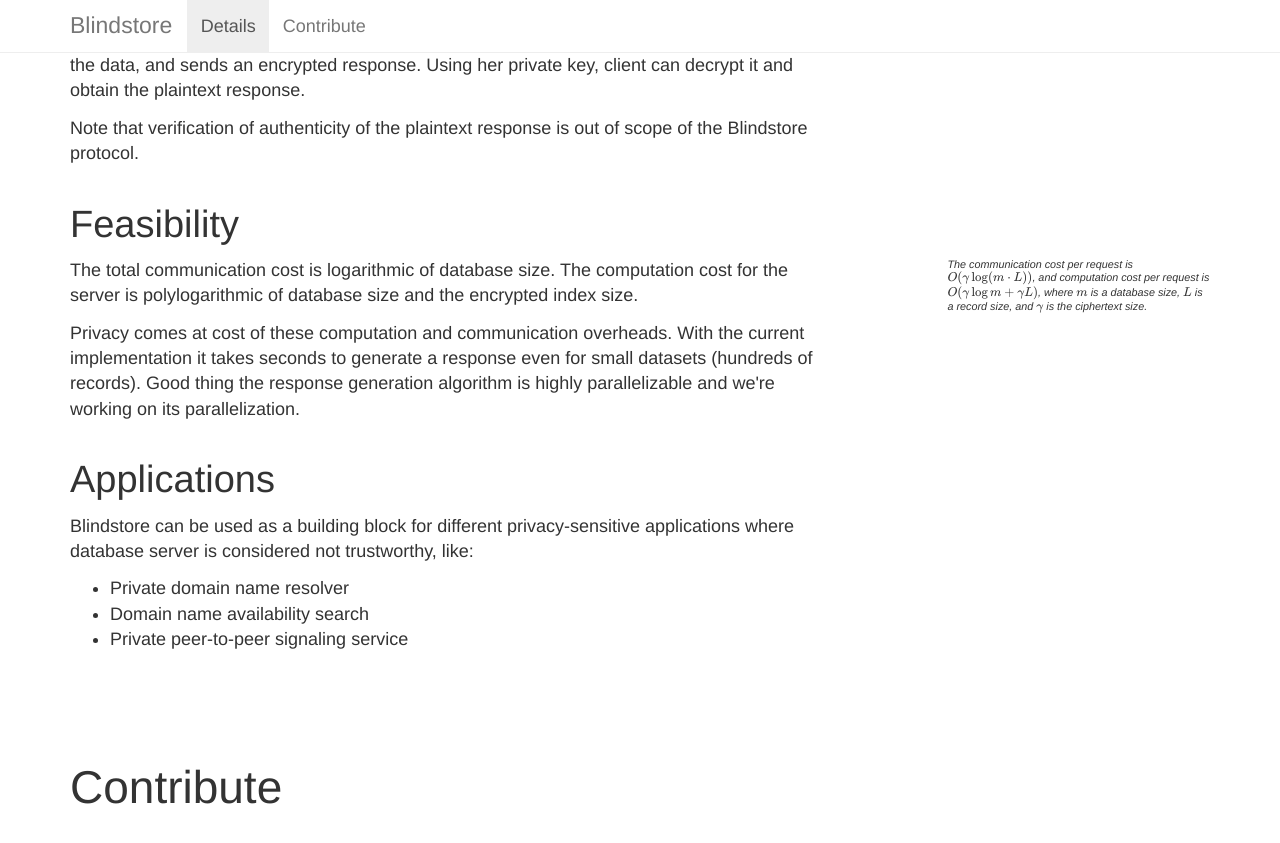
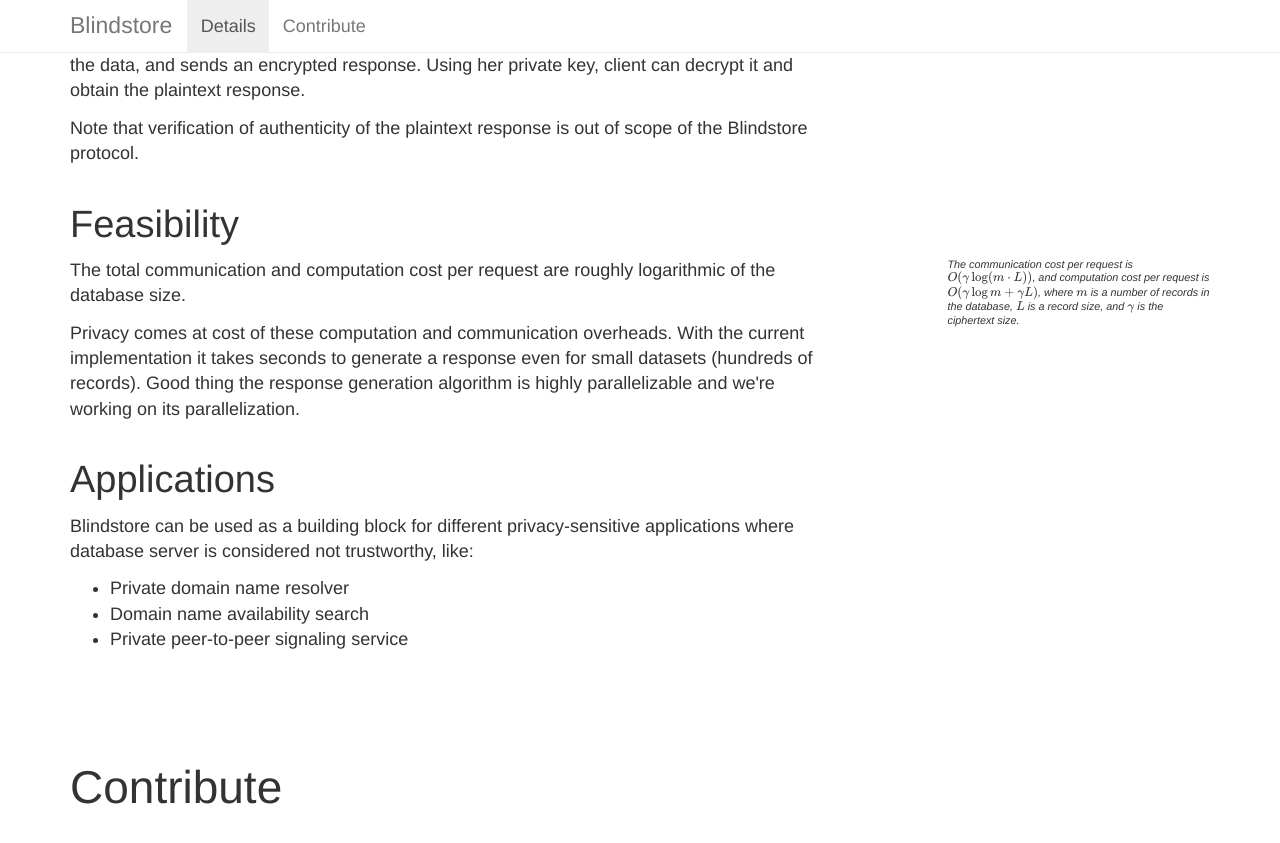
Before and after one commit to oddlord/blindstore-new-site, a Jekyll site: the page built from index.html, in a window 1280 px wide and 900 px high, scrolled down 1324 px. Shown: the top 843 px of the window. Built offline with Jekyll 4.4.1, drawn with Linux system fonts in a browser that asks for light colours; nearby versions of some CDN libraries; some web fonts are replaced; formulas are drawn with MathJax 3.

Commit message:
Clarify Big-Os

```diff
--- a/index.html
+++ b/index.html
@@ -81,11 +81,11 @@
             </div>
             <div class="row">
                 <div class="col-lg-8">
-                    <p>The total communication cost is logarithmic of database size. The computation cost for the server is polylogarithmic of database size and the encrypted index size.</p>
+                    <p>The total communication and computation cost per request are roughly logarithmic of the database size.</p>
                     <p>Privacy comes at cost of these computation and communication overheads. With the current implementation it takes seconds to generate a response even for small datasets (hundreds of records). Good thing the response generation algorithm is highly parallelizable and we're working on its parallelization.</p>
                 </div>
                 <div class="col-lg-3 col-lg-offset-1 sidenotes visible-lg-block">
-                    The communication cost per request is \(O(\gamma\log (m \cdot L))\), and computation cost per request is \(O(\gamma\log m + \gamma L)\), where \(m\) is a database size, \(L\) is a record size, and \(\gamma\) is the ciphertext size.
+                    The communication cost per request is \(O(\gamma\log (m \cdot L))\), and computation cost per request is \(O(\gamma\log m + \gamma L)\), where \(m\) is a number of records in the database, \(L\) is a record size, and \(\gamma\) is the ciphertext size.
                 </div>
             </div>
             <div class="row">
```
